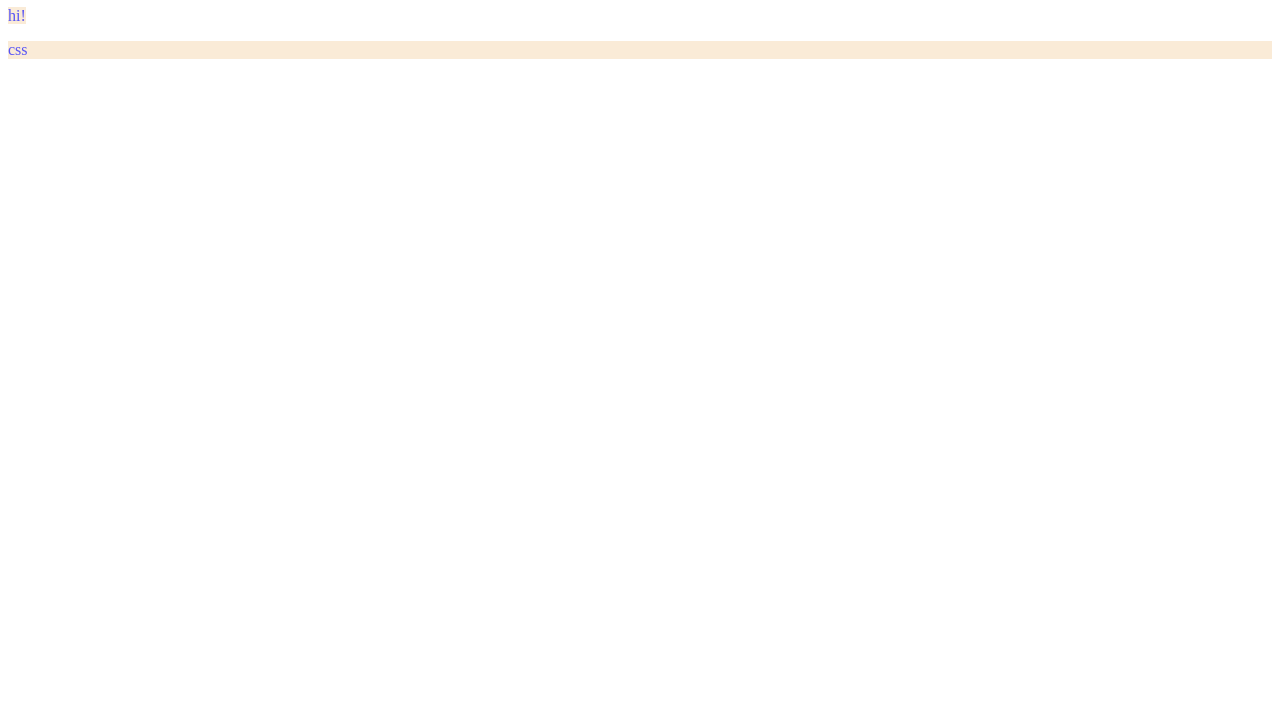
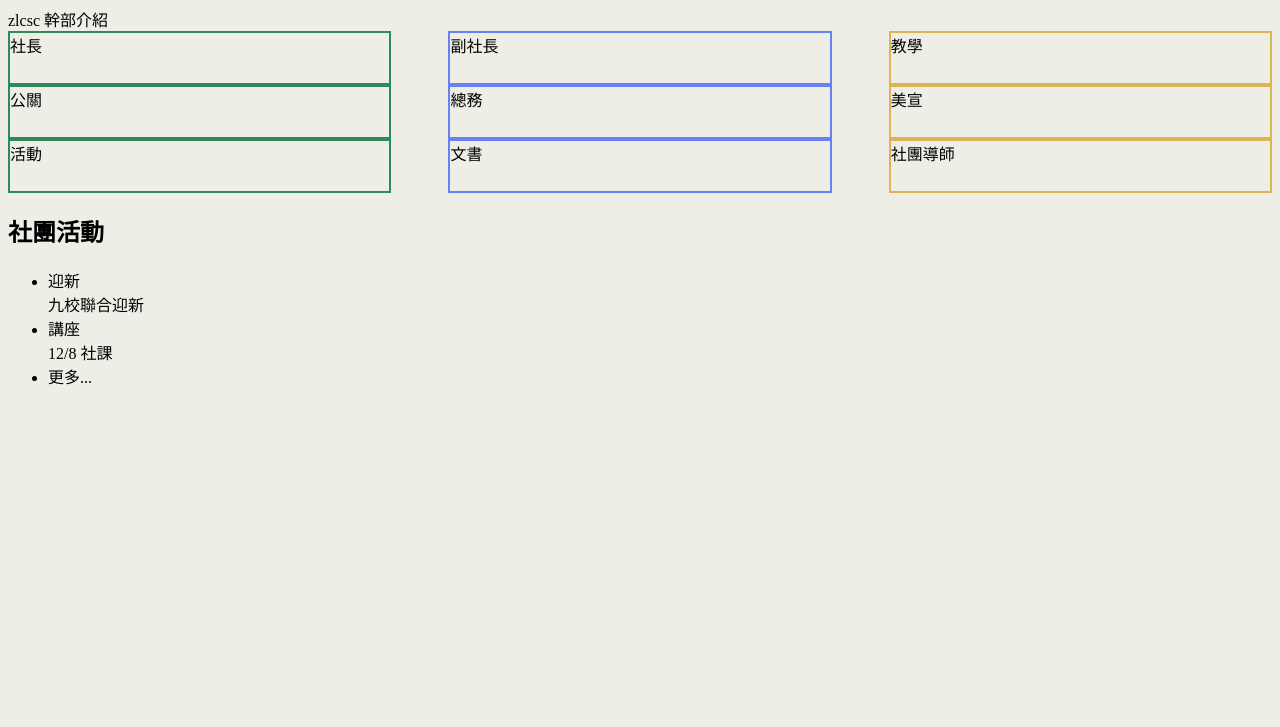
Before and after one commit to annn123/Testforteaching, a plain HTML site: page first_class.html in a window 1280 px wide. Shown: the part 73-800 px from the top of the page. Drawn offline with Linux system fonts and the light colour scheme.

Commit message:
css flex

```diff
--- a/first_class.css
+++ b/first_class.css
@@ -1,4 +1,30 @@
-h1,a,p{
-    color: rgb(86, 83, 246);
-    background-color: antiquewhite;
+body{
+    background-color: rgba(213, 213, 196,0.4);
 }
+.title{
+    display: flexbox;
+}
+.intro{
+
+    display: flex;
+    flex-wrap: wrap;
+    justify-content: space-between;
+    align-content: space-between;
+}
+
+.intro div{
+    width: 30%;
+    height: 50px;
+}
+.st{
+    border: 2px solid seagreen;
+
+}
+.nd{
+    border: 2px solid rgb(102, 130, 245);
+
+}
+.rd{
+    border: 2px solid rgb(218, 180, 85);
+
+}
--- a/first_class.html
+++ b/first_class.html
@@ -7,8 +7,34 @@
     <title>Document</title>
 </head>
 <body>
-    <h1>first class</h1>
-    <a>hi!</a>
-    <p>css</p>
+    <h1>zlcsc</h1>
+    <div class="title">
+        <a>zlcsc</a>
+        <a>幹部介紹</a>
+    </div>
+
+    <div class="intro">
+        <div class="st">社長</div>
+        <div class="nd">副社長</div>
+        <div class="rd">教學</div>
+        <div class="st">公關</div>
+        <div class="nd">總務</div>
+        <div class="rd">美宣</div>
+        <div class="st">活動</div>
+        <div class="nd">文書</div>
+        <div class="rd">社團導師</div>
+
+    </div>
+    <h2>社團活動</h2>
+    <div>
+        <ul>
+            <li>迎新</li>
+            <a>九校聯合迎新</a>
+            <li>講座</li>
+            <a>12/8 社課</a>
+            <li>更多...</li>
+        </ul>
+    </div>
+
 </body>
 </html>
```
